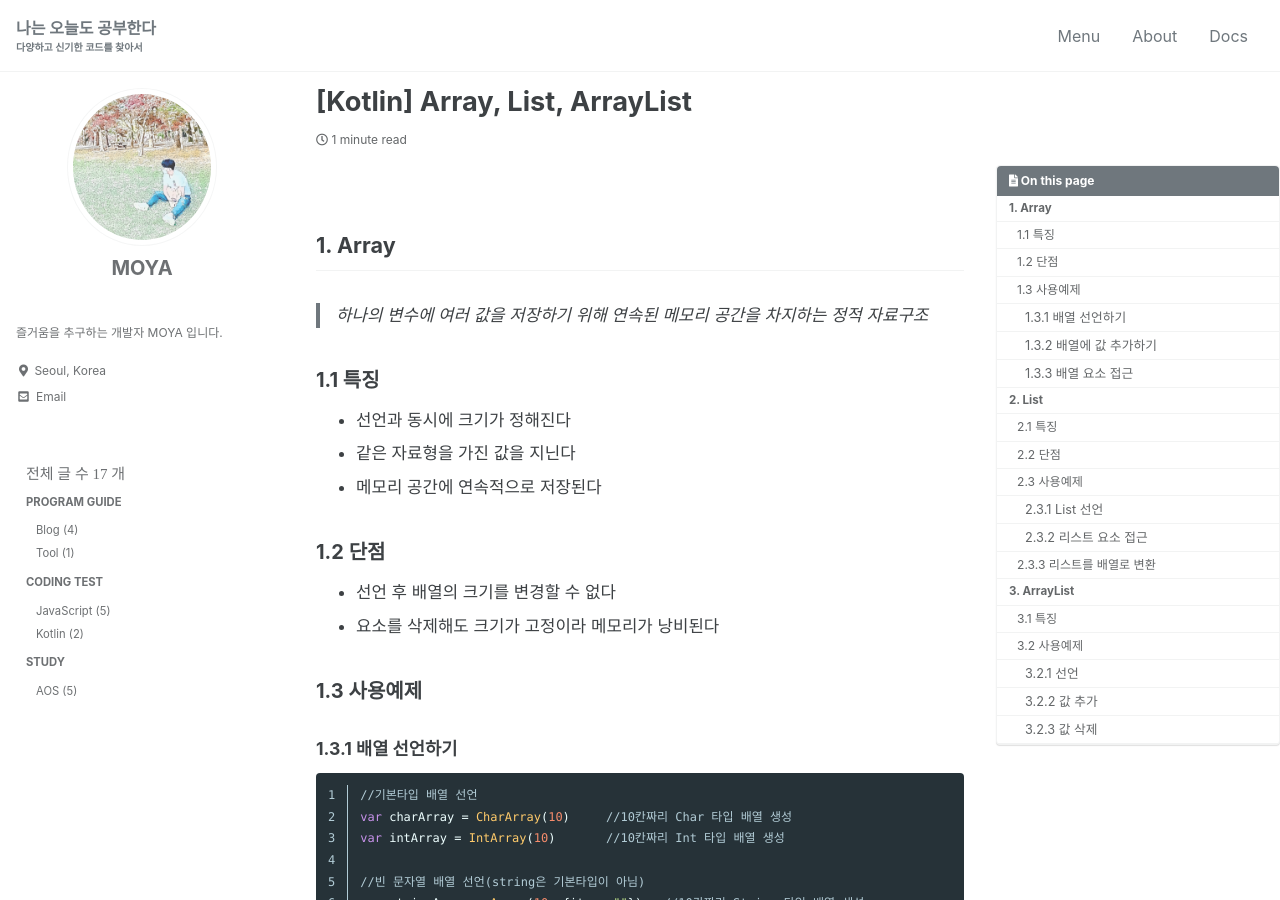
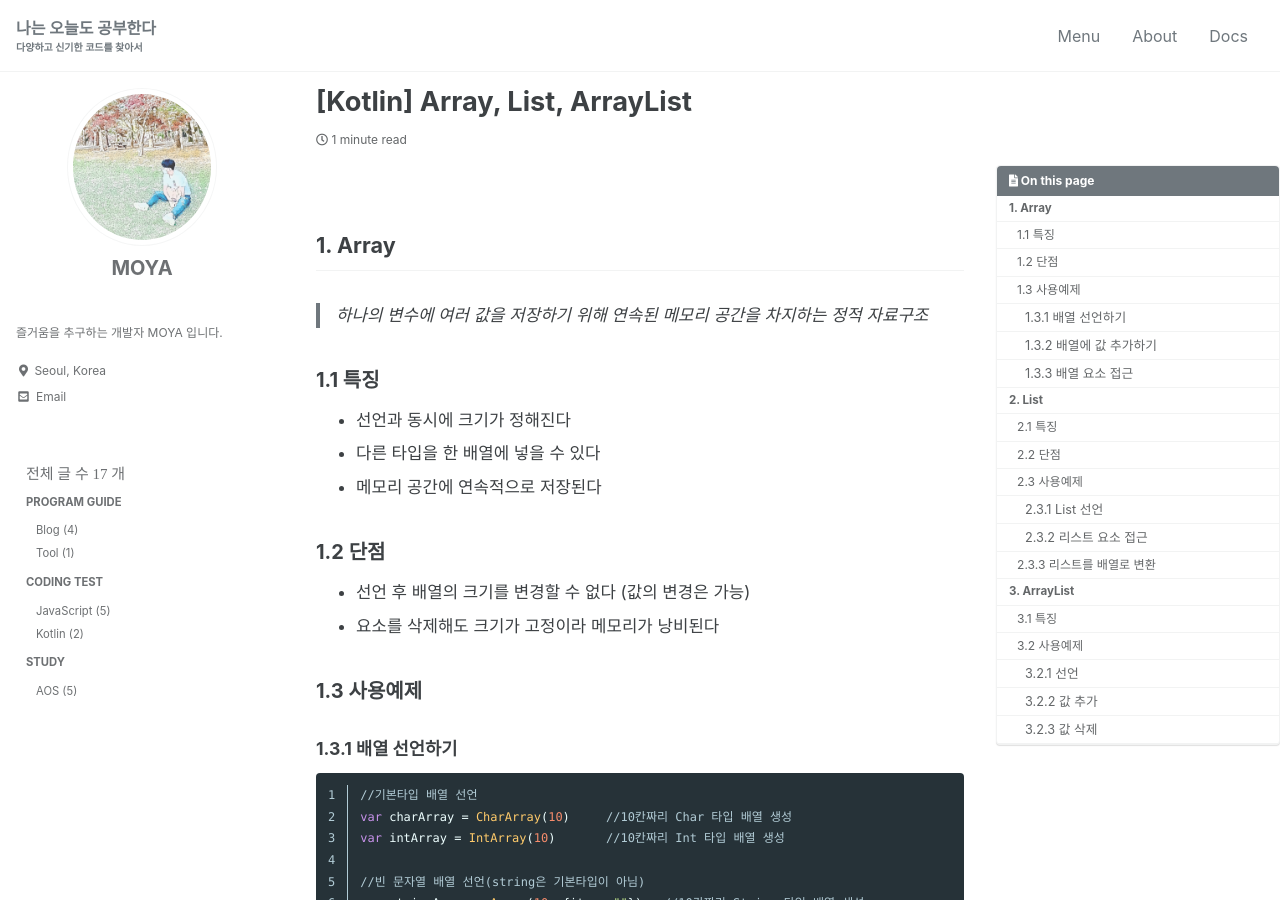
Before and after one commit to kdc7140/kdc7140.github.io, a Jekyll site: the page built from _posts/study/2021-11-10-kotlin005.md, in a window 1280 px wide and 900 px high. Built offline with Jekyll 4.4.1, drawn with Linux system fonts in a browser that asks for light colours; cached includes are drawn as plain includes; some web fonts are replaced; some of the changed text lies outside the part shown.

Commit message:
post contents change

````diff
--- a/_posts/study/2021-11-10-kotlin005.md
+++ b/_posts/study/2021-11-10-kotlin005.md
@@ -24,13 +24,13 @@ tags:
 ### 1.1 특징
 
  - 선언과 동시에 크기가 정해진다
- - 같은 자료형을 가진 값을 지닌다
+ - 다른 타입을 한 배열에 넣을 수 있다
  - 메모리 공간에 연속적으로 저장된다
 
 
 ### 1.2 단점
 
- - 선언 후 배열의 크기를 변경할 수 없다
+ - 선언 후 배열의 크기를 변경할 수 없다 (값의 변경은 가능)
  - 요소를 삭제해도 크기가 고정이라 메모리가 낭비된다
 
 
@@ -165,3 +165,10 @@ val arrayList = arrayList<Int>(1,2,3)
 
 arrayList.removeAt(0)  //{2,3}
 ```
+
+
+<br/><br/>
+
+
+전체적으로 비교해 봤을때 array와 List의 가장 큰차이점은 사이즈 변경의 유무가 제일 크다.
+사이즈를 동적으로 사용하고 싶다면 array가 아닌 List를 사용하자
````
